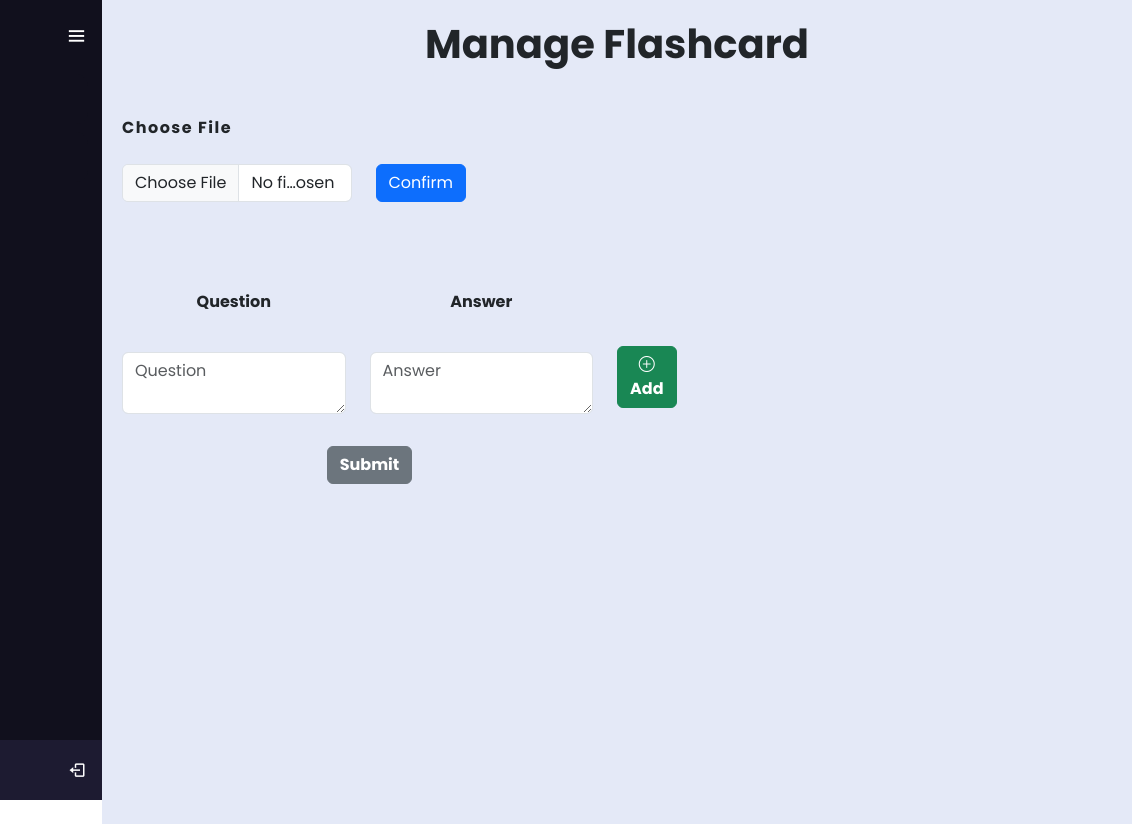
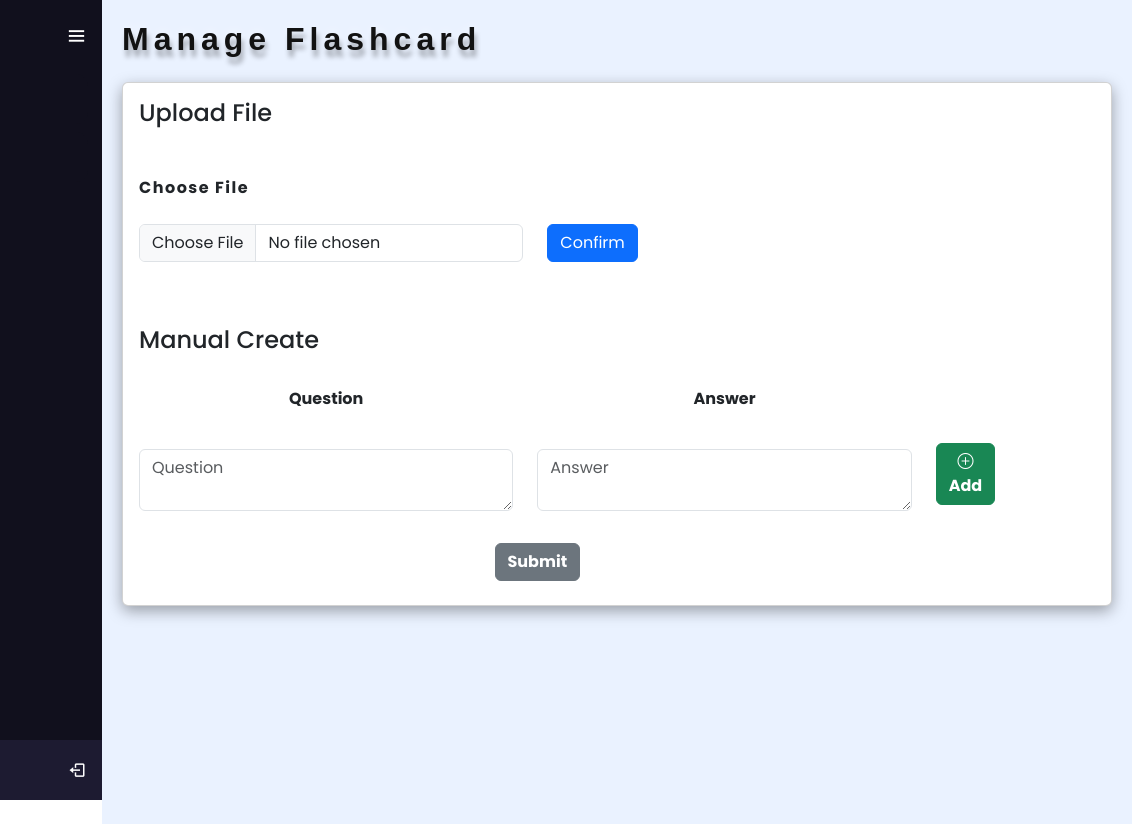
Before and after one commit to SupakornDPU/Senior-project, a website: page public/manageFlashcard.html in a window 1280 px wide. Shown: the full height of the page, 148-1280 px from the left. Drawn offline with nearby package versions, Linux system fonts and the light colour scheme; some packages are replaced by stand-ins of ours; a script that the page names is missing.

Commit message:
edit ui manage flashcard

```diff
--- a/public/css/classroom.css
+++ b/public/css/classroom.css
@@ -447,3 +447,17 @@ textarea {
    margin-bottom: 16px;
    resize: vertical;
 }
+
+.card{
+   box-shadow: rgba(0, 0, 0, 0.35) 0px 5px 15px;
+
+}
+#headmangeflashcard{
+   font-family: 'Ubuntu', sans-serif;
+   font-weight: bold;
+   color: #121212;
+   letter-spacing: 5px;
+   margin-bottom: 1.5rem;
+   text-shadow: 2px 7px 5px rgba(0,0,0,0.3),
+     0px -4px 10px rgba(255,255,255,0.3);
+}
--- a/public/css/side-bar.css
+++ b/public/css/side-bar.css
@@ -224,7 +224,7 @@
 }
 .home-section{
   position: relative;
-  background: #E4E9F7;
+  background: #eaf2ff;
   min-height: 103vh;
   top: 0;
   left: 78px;
--- a/public/js/side-bar.js
+++ b/public/js/side-bar.js
@@ -15,3 +15,18 @@ function menuBtnChange() {
 
   }
 }
+
+window.addEventListener('resize', function() {
+  var width = window.innerWidth;
+
+  if (width <= 420) {
+    // ถ้าความกว้างของหน้าจอน้อยกว่าหรือเท่ากับ 420px, ลบ class 'open'
+    document.querySelector('.menu-sidebar').classList.remove('open');
+  } else {
+    // ถ้าความกว้างของหน้าจอมากกว่า 420px, เพิ่ม class 'open'
+    document.querySelector('.menu-sidebar').classList.add('open');
+  }
+});
+
+// ทำการตรวจสอบความกว้างของหน้าจอเมื่อหน้าเว็บโหลดเสร็จ
+window.dispatchEvent(new Event('resize'));
--- a/public/manageFlashcard.html
+++ b/public/manageFlashcard.html
@@ -67,12 +67,22 @@
   </div>
 
   <!--!Container-->
+
   <div class="home-section">
-    <h1 class="text-center font-poppin" style="font-weight: bold;">Manage Flashcard</h1>
+    <h2 class="font-poppin" id="headmangeflashcard" style="font-weight: bold; ">Manage Flashcard</h2>
+    <section class="section">
+      <div class="row">
+        <div class="col-lg-12">
+
+          <div class="card">
+            <div class="card-body">
+              <h4 class="card-title" >Upload File</h4>
+
+              <!--  -->
               <form action="" id="formImport">
                 <div class="row my-5">
                   <label for="formFile" class="form-label" style="font-weight: bold;">Choose File</label>
-        <div class="col-md-3 my-3">
+                  <div class="col-md-5 my-3">
                     <input class="form-control" type="file" id="formFile">
                   </div>
                   <div class="col-md-2 my-3">
@@ -80,25 +90,29 @@
                   </div>
                 </div>
               </form>
+              <!--  -->
+
+              <!--  -->
+              <h4 class="card-title" >Manual Create</h4>
               <div class="row">
                 <div class="row text-center my-4">
-        <div class="col-3">
+                  <div class="col-5">
                     <span style="font-weight: bold;">Question</span>
                   </div>
-        <div class="col-3">
+                  <div class="col-5">
                     <span style="font-weight: bold;">Answer</span>
                   </div>
                 </div>
                 <form id="textareaForm">
                   <div class="row" id="formQA">
                     <div class="row">
-            <div class="col-md-3 my-2">
+                      <div class="col-md-5 my-2">
                         <div class="input-group">
                           <textarea name="question" class="form-control" id="importquestion" aria-label="With textarea"
                             placeholder="Question"></textarea>
                         </div>
                       </div>
-            <div class="col-md-3 my-2">
+                      <div class="col-md-5 my-2">
                         <div class="input-group">
                           <textarea name="answer" class="form-control" id="importanswer" aria-label="With textarea"
                             placeholder="Answer"></textarea>
@@ -111,11 +125,18 @@
                       </div>
                     </div>
                   </div>
-        <div class="col-md-6 my-2 d-flex justify-content-center align-items-center">
+                  <div class="col-md-10 my-2 d-flex justify-content-center align-items-center">
                     <button type="submit" class="btn btn-secondary" style="font-weight: bold;">Submit</button>
                   </div>
                 </form>
               </div>
+              <!--  -->
+            </div>
+          </div>
+        </div>
+      </div>
+    </section>
+
   </div>
   <!--!Container-->
 
@@ -128,12 +149,12 @@
 
       div.className = 'row'; // เป็นการเพิ่ม class ให้ div
       div.innerHTML = `
-          <div class="col-md-3 my-2">
+          <div class="col-md-5 my-2">
               <div class="input-group">
                 <textarea name="question" class="form-control" aria-label="With textarea" id="importquestion" placeholder="Question"></textarea>
               </div>
           </div>
-          <div class="col-md-3 my-2">
+          <div class="col-md-5 my-2">
               <div class="input-group">
                 <textarea name="answer" class="form-control" aria-label="With textarea" id="importanswer" placeholder="Answer"></textarea>
               </div>
```
Lines whose indentation alone changed are shown as unchanged.
